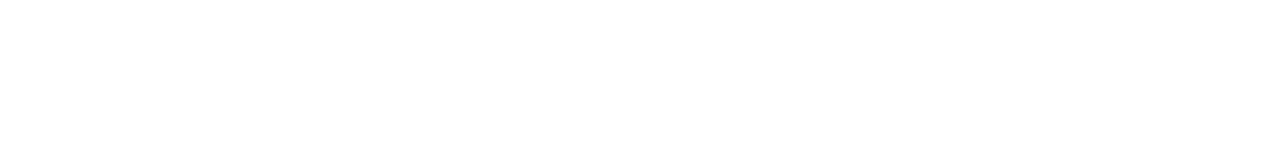
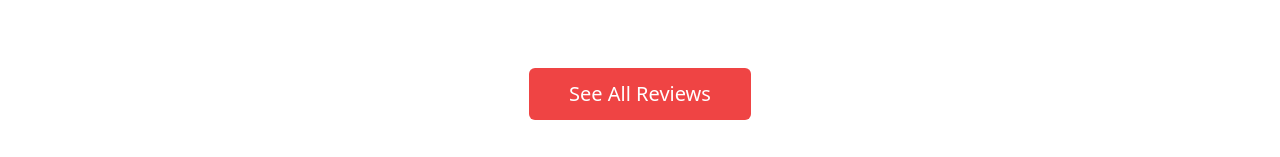
Before and after one commit to eliyasmah/-product-analysis-website, a React (Create React App) app: page / in a window 1280 px wide. Shown: the part 1292-1449 px from the top of the page. Before the commit the page ends 1320 px from the top, so only its background shows below. Built offline with nearby package versions, Linux system fonts and the light colour scheme; the HTML template or start-up script is replaced by a standard one.

Commit message:
see all button added

```diff
--- a/public/index.html
+++ b/public/index.html
@@ -1,14 +1,12 @@
 <!DOCTYPE html>
 <html lang="en">
+
 <head>
   <meta charset="utf-8" />
   <link rel="icon" href="%PUBLIC_URL%/favicon.ico" />
   <meta name="viewport" content="width=device-width, initial-scale=1" />
   <meta name="theme-color" content="#000000" />
-    <meta
-      name="description"
-      content="Web site created using create-react-app"
-    />
+  <meta name="description" content="Web site created using create-react-app" />
   <link rel="apple-touch-icon" href="%PUBLIC_URL%/logo192.png" />
   <!--
       manifest.json provides metadata used when your web app is installed on a
@@ -24,8 +22,9 @@
       work correctly both with client-side routing and a non-root public URL.
       Learn how to configure a non-root public URL by running `npm run build`.
     -->
-    <title>React App</title>
+  <title>laptop Bazar</title>
 </head>
+
 <body>
   <noscript>You need to enable JavaScript to run this app.</noscript>
   <div id="root"></div>
@@ -40,4 +39,5 @@
       To create a production bundle, use `npm run build` or `yarn build`.
     -->
 </body>
+
 </html>
--- a/src/Components/HomePage/HomePage.js
+++ b/src/Components/HomePage/HomePage.js
@@ -28,6 +28,9 @@ const HomePage = () => {
                         ></HomeReviews>)
                     }
                 </div>
+                <div className='m-10 text-center'>
+                    <button className='text-xl bg-red-500 text-white py-3 px-10 rounded-md '>See All Reviews</button>
+                </div>
             </div>
         </div>
     );
```
Lines whose indentation alone changed are shown as unchanged.
